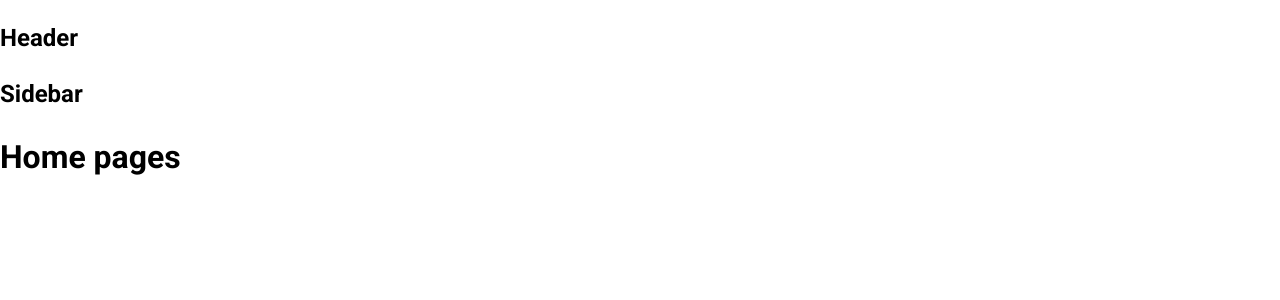
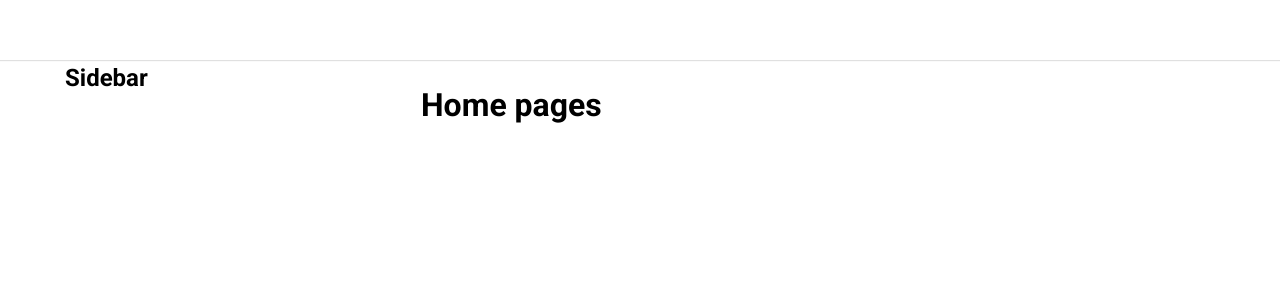
Before and after one commit to nphong633/tiktok-ui, a React (Create React App) app: page / in a window 1280 px wide. Shown: the top 300 px of the page. Built offline with nearby package versions, Linux system fonts and the light colour scheme.

Commit message:
Dựng khung layout mặc định

```diff
--- a/package.json
+++ b/package.json
@@ -6,6 +6,7 @@
     "@testing-library/jest-dom": "^5.16.5",
     "@testing-library/react": "^13.4.0",
     "@testing-library/user-event": "^13.5.0",
+    "classnames": "^2.3.2",
     "normalize.css": "^8.0.1",
     "react": "^18.2.0",
     "react-dom": "^18.2.0",
--- a/src/component/GlobalStyles/GlobalStyles.scss
+++ b/src/component/GlobalStyles/GlobalStyles.scss
@@ -2,10 +2,16 @@
 @import url('https://fonts.googleapis.com/css2?family=Montserrat:wght@300;400;500;600;700&family=Roboto:wght@100;300;500;700;900&display=swap');
 :root {
     --primary: #fe2c55;
+
+    //Default Layout
+    --default-layout-header-height: 60px;
+    --default-layout-width: 1150px;
 }
 
 * {
     box-sizing: border-box;
+    margin: 0;
+    padding: 0;
 }
 
 html {
--- /dev/null
+++ b/src/component/Layout/DefaultLayout/DefaultLayout.module.scss
@@ -0,0 +1,15 @@
+.wrapper {
+    display: flex;
+    flex-direction: column;
+    align-items: center;
+}
+
+.container {
+    width: var(--default-layout-width, 1150px);
+    display: flex;
+}
+
+.content {
+    min-height: 1000px;
+    flex: 1;
+}
--- a/src/component/Layout/DefaultLayout/Header/index.js
+++ /dev/null
@@ -1,5 +0,0 @@
-function Header() {
-    return <h2>Header</h2>;
-}
-
-export default Header;
--- /dev/null
+++ b/src/component/Layout/DefaultLayout/Sidebar/Sidebar.module.scss
@@ -0,0 +1,4 @@
+.wrapper {
+    width: 356px;
+    min-height: 1000px;
+}
--- a/src/component/Layout/DefaultLayout/Sidebar/index.js
+++ b/src/component/Layout/DefaultLayout/Sidebar/index.js
@@ -1,5 +1,14 @@
+import classNames from 'classnames/bind';
+import styles from './Sidebar.module.scss';
+
+const cx = classNames.bind(styles);
+
 function Sidebar() {
-    return <h2>Sidebar</h2>;
+    return (
+        <aside className={cx('wrapper')}>
+            <h2>Sidebar</h2>
+        </aside>
+    );
 }
 
 export default Sidebar;
--- a/src/component/Layout/DefaultLayout/index.js
+++ b/src/component/Layout/DefaultLayout/index.js
@@ -1,13 +1,16 @@
-import Header from '~/component/Layout/DefaultLayout/Header';
+import classNames from 'classnames/bind';
+import styles from './DefaultLayout.module.scss';
+import Header from '~/component/Layout/components/Header';
 import Sidebar from '~/component/Layout/DefaultLayout/Sidebar';
 
 function DefaultLayout({ children }) {
+    const cx = classNames.bind(styles);
     return (
-        <div>
+        <div className={cx('wrapper')}>
             <Header />
-            <div className="container">
+            <div className={cx('container')}>
                 <Sidebar />
-                <div>{children}</div>
+                <div className={cx('content')}>{children}</div>
             </div>
         </div>
     );
--- a/src/component/Layout/HeaderOnly/Header/index.js
+++ /dev/null
@@ -1,5 +0,0 @@
-function Header() {
-    return <h2>Header</h2>;
-}
-
-export default Header;
--- a/src/component/Layout/HeaderOnly/index.js
+++ b/src/component/Layout/HeaderOnly/index.js
@@ -1,4 +1,4 @@
-import Header from '~/component/Layout/HeaderOnly/Header';
+import Header from '~/component/Layout/components/Header';
 
 function HeaderOnly({ children }) {
     return (
--- /dev/null
+++ b/src/component/Layout/components/Header/Header.module.scss
@@ -0,0 +1,11 @@
+.wrapper {
+    width: 100%;
+    height: var(--default-layout-header-height, 60px);
+    box-shadow: 0px 1px 1px rgb(0 0 0 / 12%);
+    display: flex;
+    justify-content: center;
+}
+
+.inner {
+    width: var(--default-layout-width, 1150px);
+}
--- /dev/null
+++ b/src/component/Layout/components/Header/index.js
@@ -0,0 +1,14 @@
+import styles from './Header.module.scss';
+import classNames from 'classnames/bind';
+
+const cx = classNames.bind(styles);
+
+function Header() {
+    return (
+        <header className={cx('wrapper')}>
+            <div className={cx('inner')}></div>
+        </header>
+    );
+}
+
+export default Header;
```
Also changed, not shown: 1 other file (tests, documents, lock files or other folders).
